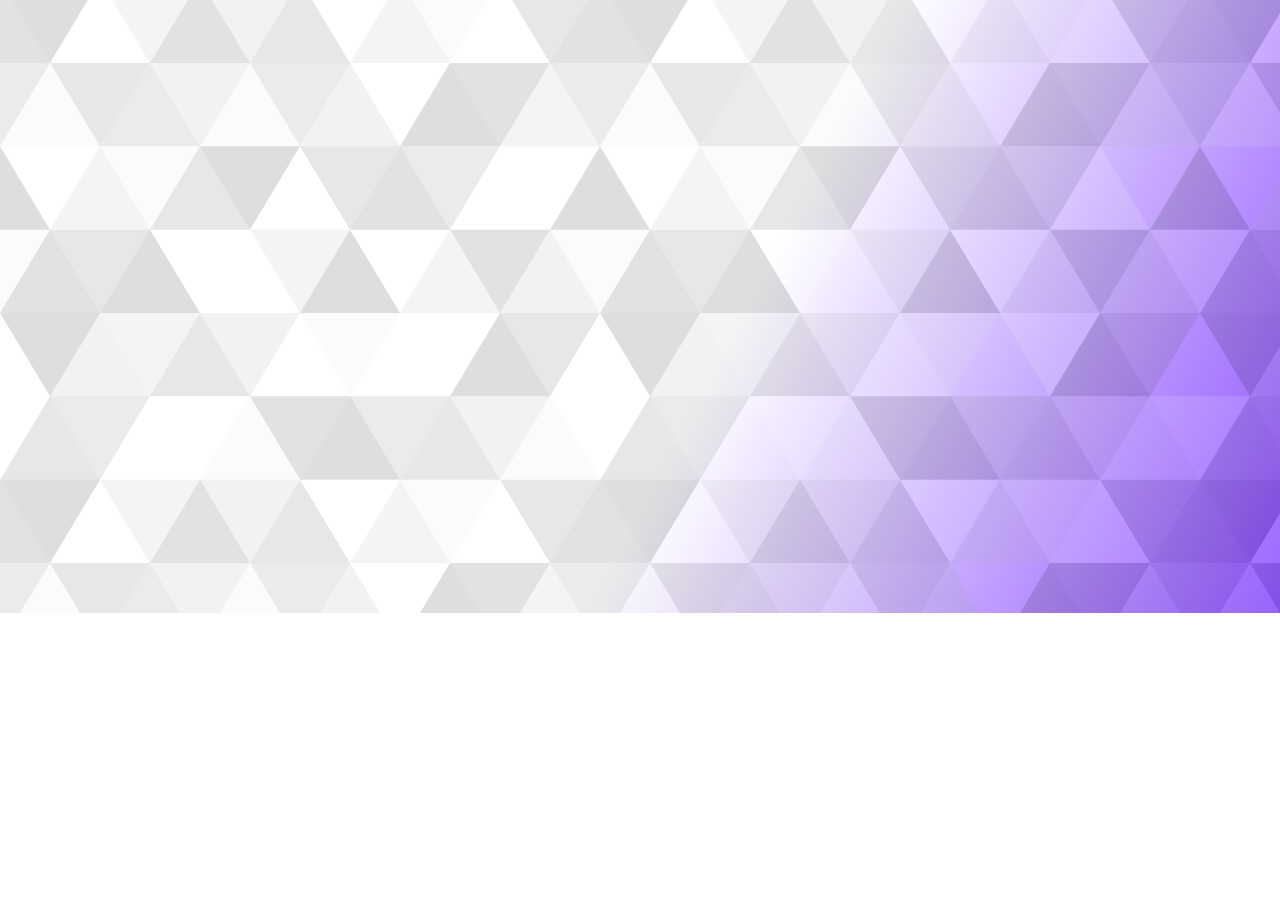
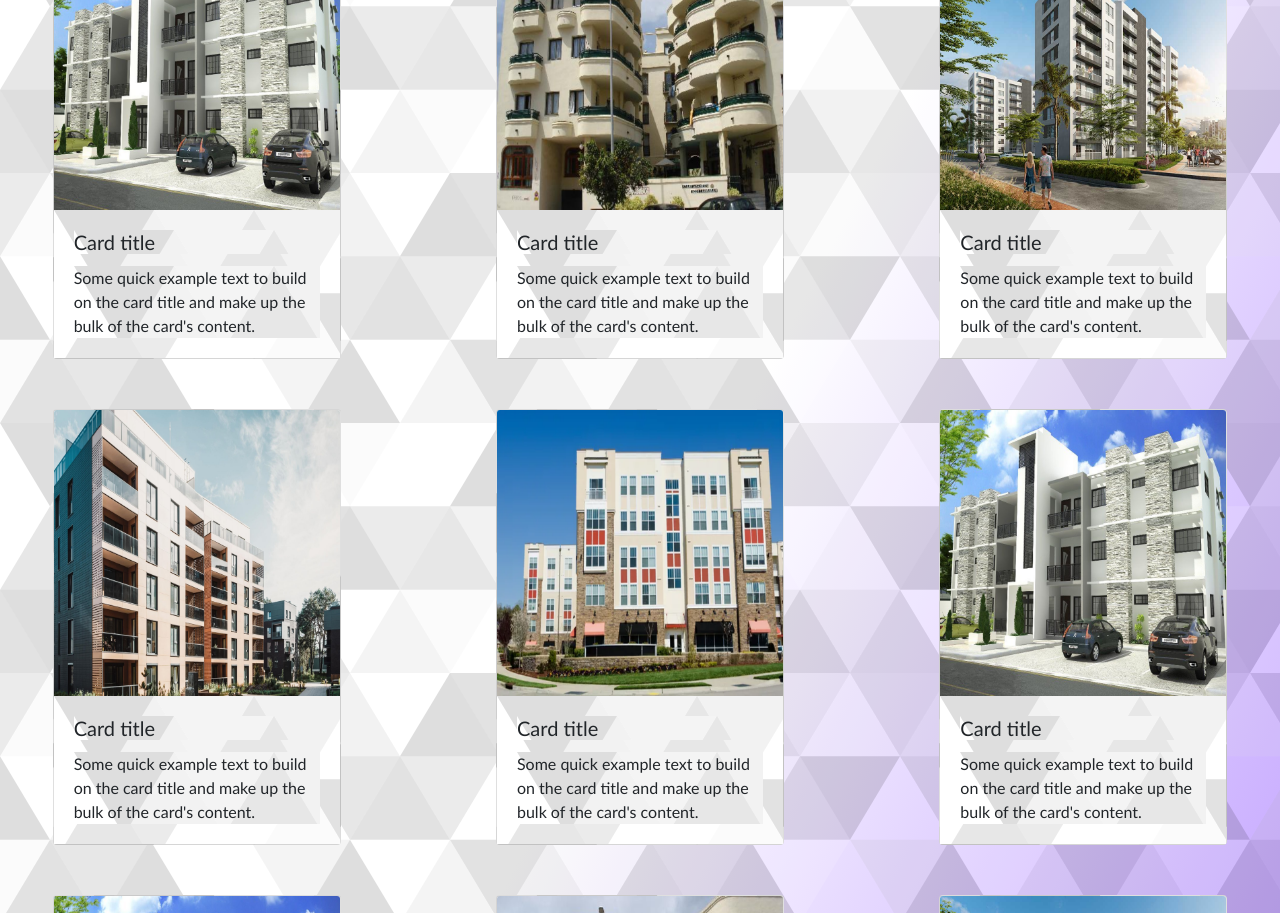
Before and after one commit to andres0191/CoderHouse, a plain HTML site: page pages/venta.html in a window 1280 px wide. Shown: the part 187-1100 px from the top of the page. Before the commit the page ends 800 px from the top, so only its background shows below. Drawn offline with nearby package versions, Linux system fonts and the light colour scheme.

Commit message:
upload style in venta file and add cards with bootstrap

```diff
--- a/pages/venta.html
+++ b/pages/venta.html
@@ -11,14 +11,100 @@
 <body>
     <!-- header - navbar -->
     <div class="menu-container">
-        <a href="../index.html"><img class="" alt="logo" src="../img/Logo AutoHome/logo.png"></a>
+        <img class="logo" alt="logo" src="../img/Logo AutoHome/logo.png">
         <ul>
-            <li><a href="./venta.html">Venta</a></li>
-            <li><a href="./alquiler.html">Alquiler</a></li>
-            <li><a href="./compra.html">Compra</a></li>
+            <li><a href="./pages/venta.html">Venta</a></li>
+            <li><a href="./pages/alquiler.html">Alquiler</a></li>
+            <li><a href="./pages/compra.html">Compra</a></li>
         </ul>
     </div>
-    <!-- Principal Section -->
+    <!-- Cards Section -->
+    <section class="grid-section-ventas">
+        <div class="card" style="width: 18rem;">
+            <img class="card-img-top" src="../img/galeria de aptos/house1.png" alt="Card image cap">
+            <div class="card-body">
+              <h5 class="card-title">Card title</h5>
+              <p class="card-text">Some quick example text to build on the card title and make up the bulk of the card's content.</p>
+            </div>
+          </div>
+          <div class="card" style="width: 18rem;">
+            <img class="card-img-top" src="../img/galeria de aptos/house2.png" alt="Card image cap">
+            <div class="card-body">
+              <h5 class="card-title">Card title</h5>
+              <p class="card-text">Some quick example text to build on the card title and make up the bulk of the card's content.</p>
+            </div>
+          </div>
+          <div class="card" style="width: 18rem;">
+            <img class="card-img-top" src="../img/galeria de aptos/house3.png" alt="Card image cap">
+            <div class="card-body">
+              <h5 class="card-title">Card title</h5>
+              <p class="card-text">Some quick example text to build on the card title and make up the bulk of the card's content.</p>
+            </div>
+          </div>
+          <div class="card" style="width: 18rem;">
+            <img class="card-img-top" src="../img/galeria de aptos/house4.png" alt="Card image cap">
+            <div class="card-body">
+              <h5 class="card-title">Card title</h5>
+              <p class="card-text">Some quick example text to build on the card title and make up the bulk of the card's content.</p>
+            </div>
+          </div>
+          <div class="card" style="width: 18rem;">
+            <img class="card-img-top" src="../img/galeria de aptos/house5.png" alt="Card image cap">
+            <div class="card-body">
+              <h5 class="card-title">Card title</h5>
+              <p class="card-text">Some quick example text to build on the card title and make up the bulk of the card's content.</p>
+            </div>
+          </div>
+          <div class="card" style="width: 18rem;">
+            <img class="card-img-top" src="../img/galeria de aptos/house1.png" alt="Card image cap">
+            <div class="card-body">
+              <h5 class="card-title">Card title</h5>
+              <p class="card-text">Some quick example text to build on the card title and make up the bulk of the card's content.</p>
+            </div>
+          </div>
+          <div class="card" style="width: 18rem;">
+            <img class="card-img-top" src="../img/galeria de aptos/house1.png" alt="Card image cap">
+            <div class="card-body">
+              <h5 class="card-title">Card title</h5>
+              <p class="card-text">Some quick example text to build on the card title and make up the bulk of the card's content.</p>
+            </div>
+          </div>
+          <div class="card" style="width: 18rem;">
+            <img class="card-img-top" src="../img/galeria de aptos/house2.png" alt="Card image cap">
+            <div class="card-body">
+              <h5 class="card-title">Card title</h5>
+              <p class="card-text">Some quick example text to build on the card title and make up the bulk of the card's content.</p>
+            </div>
+          </div>
+          <div class="card" style="width: 18rem;">
+            <img class="card-img-top" src="../img/galeria de aptos/house3.png" alt="Card image cap">
+            <div class="card-body">
+              <h5 class="card-title">Card title</h5>
+              <p class="card-text">Some quick example text to build on the card title and make up the bulk of the card's content.</p>
+            </div>
+          </div>
+          <div class="card" style="width: 18rem;">
+            <img class="card-img-top" src="../img/galeria de aptos/house4.png" alt="Card image cap">
+            <div class="card-body">
+              <h5 class="card-title">Card title</h5>
+              <p class="card-text">Some quick example text to build on the card title and make up the bulk of the card's content.</p>
+            </div>
+          </div>
+          <div class="card" style="width: 18rem;">
+            <img class="card-img-top" src="../img/galeria de aptos/house5.png" alt="Card image cap">
+            <div class="card-body">
+              <h5 class="card-title">Card title</h5>
+              <p class="card-text">Some quick example text to build on the card title and make up the bulk of the card's content.</p>
+            </div>
+          </div>
+          <div class="card" style="width: 18rem;">
+            <img class="card-img-top" src="../img/galeria de aptos/house1.png" alt="Card image cap">
+            <div class="card-body">
+              <h5 class="card-title">Card title</h5>
+              <p class="card-text">Some quick example text to build on the card title and make up the bulk of the card's content.</p>
+            </div>
+          </div>
+    </section>
 
     <div>
         <!-- Footer -->
--- a/style/style.css
+++ b/style/style.css
@@ -191,7 +191,15 @@
 
 }
 
-/* .contact-form form button:hover,
-.contact-form form button:focus {
-    color: #f44336;
-} */
+/* ********section of ventas************ */
+
+.grid-section-ventas{
+    display: grid;
+    grid-template-columns: auto auto auto;
+    justify-items: center;
+    align-items: center;
+    gap: 50px;
+    margin-bottom: 50px;
+}
+
+/* **********burguer menu********** */
```
Also changed, not shown: index.html (+1 -2 lines).
